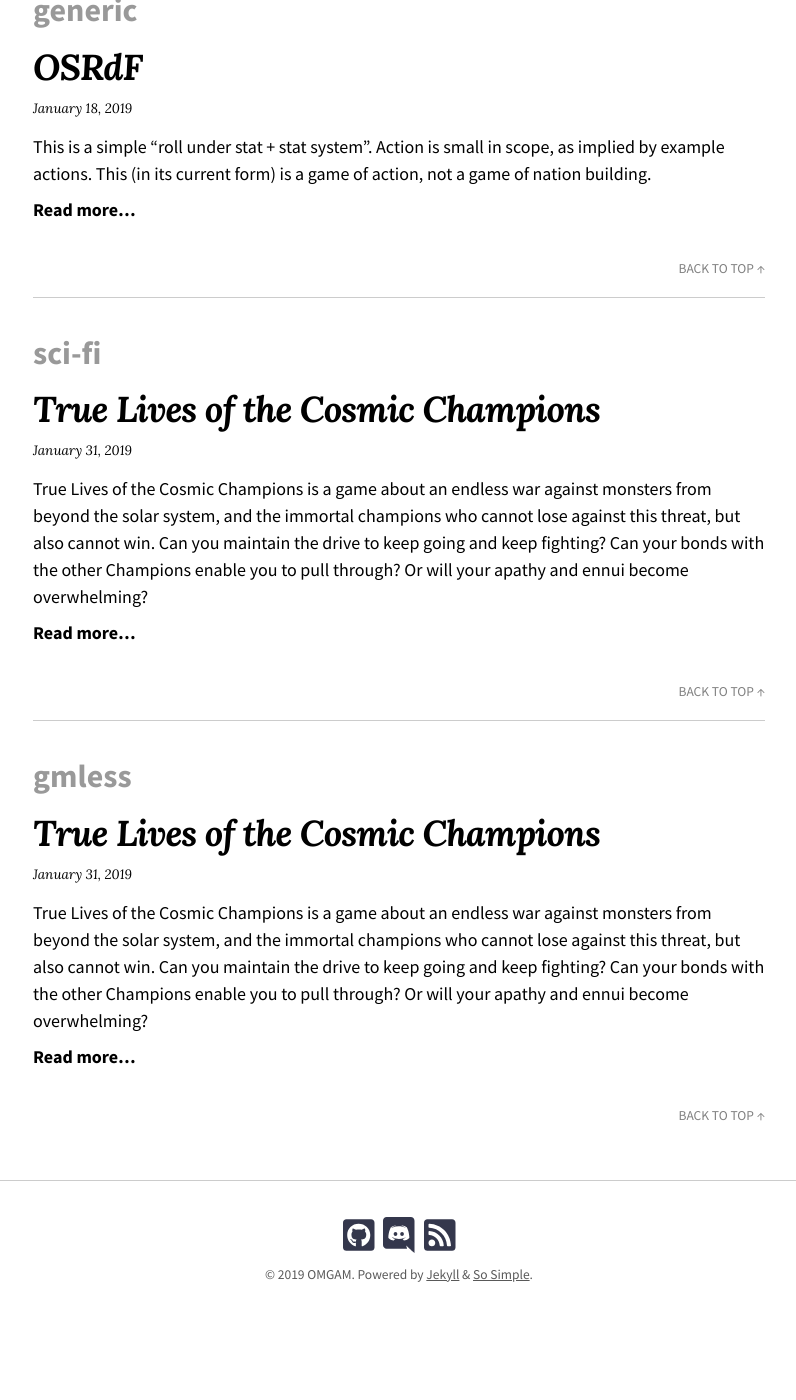
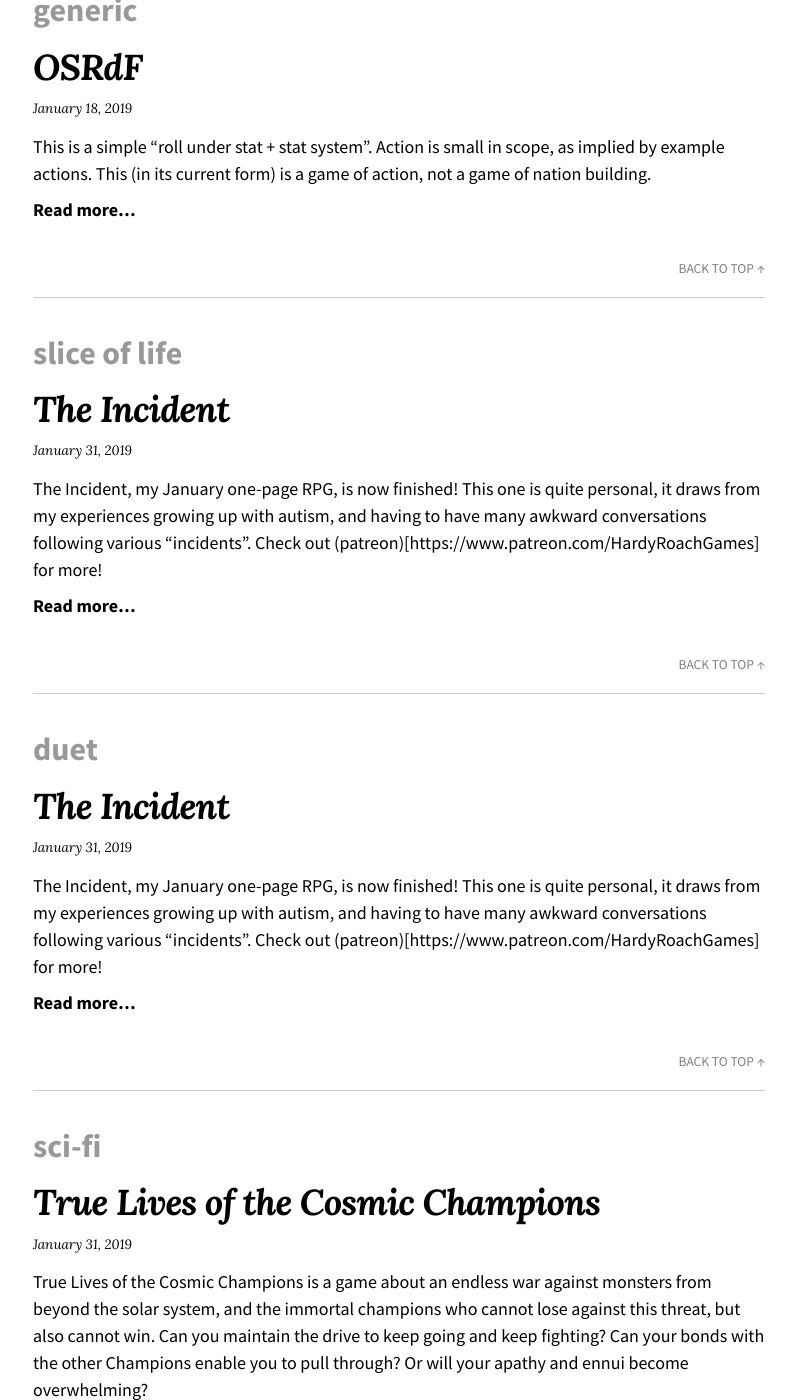
Before and after one commit to exposit/omgam, a Jekyll site: the page built from categories.md, in a window 1280 px wide and 1400 px high, scrolled down 768 px. Shown: the whole window, without its empty margins (241-1037 px from the left). Built offline with Jekyll 4.4.1, drawn with Linux system fonts in a browser that asks for light colours; nearby versions of some CDN libraries; before the commit the page ends 2125 px from its top, so only the background shows below that.

Commit message:
adding the incident

```diff
--- /dev/null
+++ b/_posts/2019-01-31-the-incident.md
@@ -0,0 +1,14 @@
+---
+title: The Incident
+categories:
+  - slice of life
+  - duet
+tags:
+  - two player
+  - disability
+  - two player
+author: Laurence Phillips
+link: https://docs.google.com/document/d/1dFzg2sJ6lAowjO2rBAZUOsnveZvVXpM5HQNSIl1YB-U/edit?usp=sharing
+---
+
+The Incident, my January one-page RPG, is now finished! This one is quite personal, it draws from my experiences growing up with autism, and having to have many awkward conversations following various "incidents". Check out (patreon)[https://www.patreon.com/HardyRoachGames] for more!
```
Also changed, not shown: _data/authors.yml (+11 -1 lines), images/avatars/DSC_0035 (1).JPG (added), images/avatars/umIdmmqXc1lTKUoidRcwVPAwfjg11INAUrrAWgtnLkOGF3cG4pBfUVoc7vyjni3q_large_2.jpeg (added).
